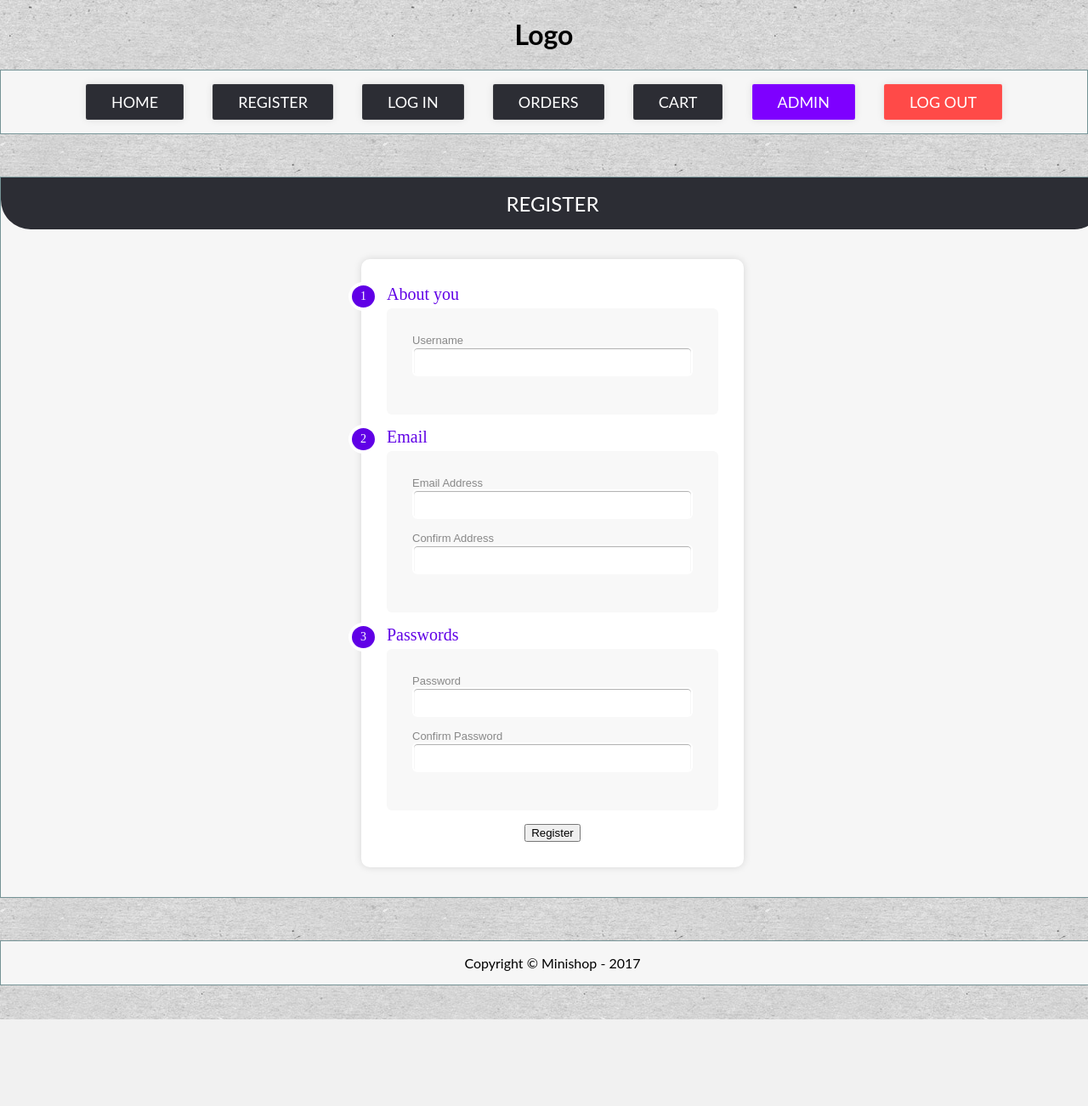
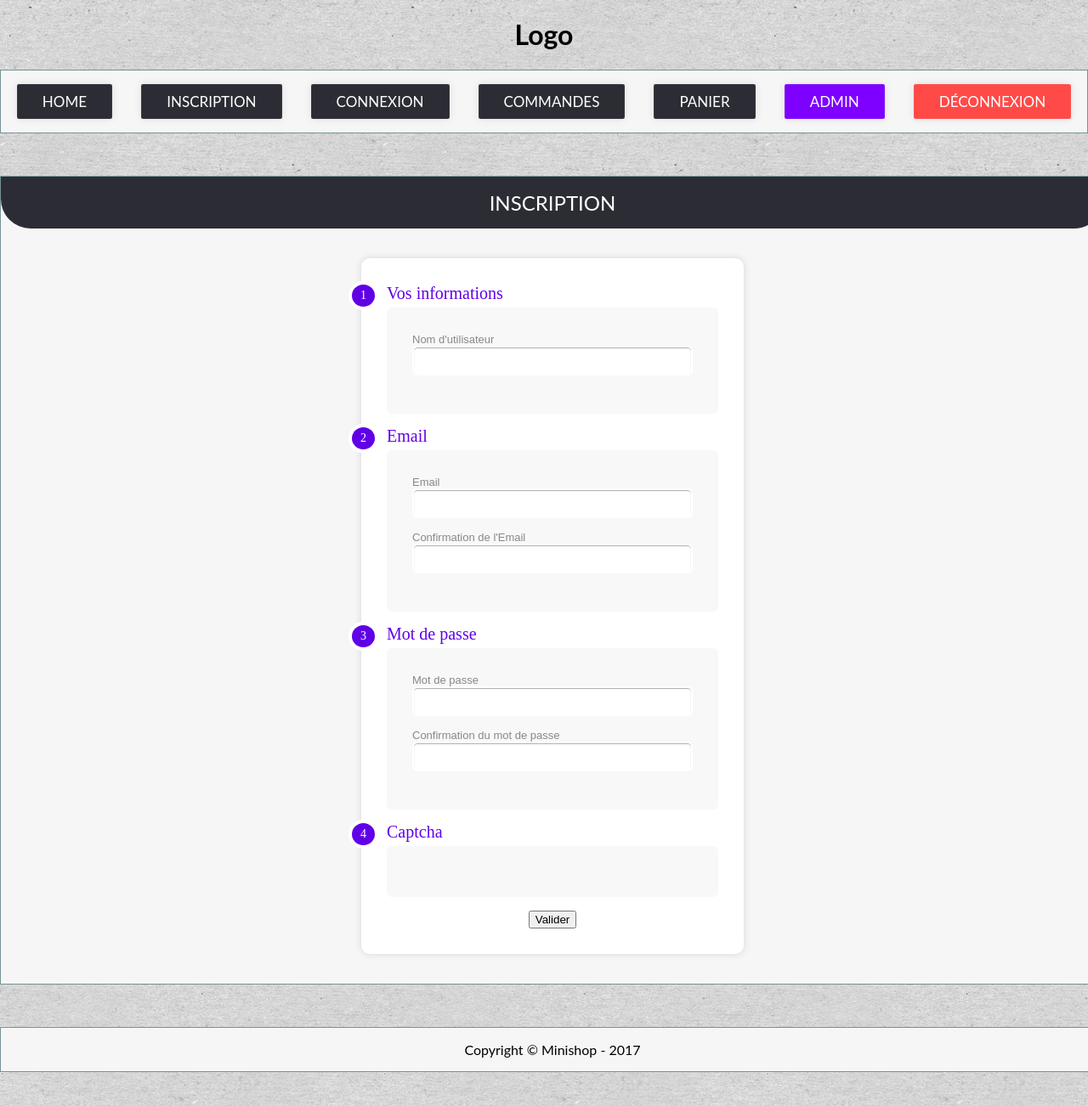
Before and after one commit to bbeldame/minishop, a PHP site: page /register in a window 1280 px wide. Shown: the whole page at 85% size. Before the commit the page ends 1200 px from the top, so only its background shows below. Run offline with PHP 8.4, Linux system fonts and the light colour scheme; some libraries are stand-ins or nearby versions.

Commit message:
Register + login

```diff
--- a/src/private/Routes.php
+++ b/src/private/Routes.php
@@ -31,6 +31,8 @@ addRoute("/admin/order/*",          "admin/order",          ADMIN,      true);
 
 // WOKERS ROUTE
 addRoute("/logout",                 "",                     USER,       false, "logout");
+addRoute("/forms/register",         "",                     GUEST,      false, "forms/register");
+addRoute("/forms/login",            "",                     GUEST,      false, "forms/login");
 session_start();
 
 $routeKey = getRouteKey();
--- a/src/private/functions/app.php
+++ b/src/private/functions/app.php
@@ -9,10 +9,10 @@ function catchNotifications($types=['error', 'success']) {
             continue ;
         switch ($type) {
             case "error":
-                $datas = ["Error !", $_SESSION[$type], "error"];
+                $datas = ["Erreur !", $_SESSION[$type], "error"];
                 break;
             case "success":
-                $datas = ["Success !", $_SESSION[$type], "success"];
+                $datas = ["Succès !", $_SESSION[$type], "success"];
                 break;
             default:
                 break ;
--- a/src/private/functions/user.php
+++ b/src/private/functions/user.php
@@ -1,3 +1,53 @@
 <?php
+  function hashPass($pass) {
+    return hash("sha256", $pass.HASH_SALT);
+  }
 
+  function doesUserExistsByMail($mail) {
+    $mysqli = connectDB();
+    $res = mysqli_query($mysqli, "SELECT id FROM users_template WHERE email=\"".$mail."\";");
+    $found = mysqli_num_rows($res) > 0;
+    closeDB($mysqli);
+    return ($found);
+  }
+
+  function doesUserExistsByUsername($username) {
+    $mysqli = connectDB();
+    $res = mysqli_query($mysqli, "SELECT id FROM users_template WHERE username=\"".$username."\";");
+    $found = mysqli_num_rows($res) > 0;
+    closeDB($mysqli);
+    return ($found);
+  }
+
+  function registerUser($username, $email, $password) {
+    $mysqli = connectDB();
+    $res = mysqli_query($mysqli, "INSERT INTO users_template (username, email, password, `right`)
+      VALUES ('".$username."', '".$email."', '".hashPass($password)."', 1);");
+    closeDB($mysqli);
+    return true;
+  }
+
+  function verifyLogin($username, $password) {
+    $mysqli = connectDB();
+    $res = mysqli_query($mysqli, "SELECT id FROM users_template WHERE
+      username=\"".$username."\" AND password=\"".hashPass($password)."\";");
+    $found = mysqli_num_rows($res) > 0;
+    closeDB($mysqli);
+    return ($found);
+  }
+
+  function getRightsOfUser($username) {
+    $mysqli = connectDB();
+    $res = mysqli_query($mysqli, "SELECT `right` FROM users_template WHERE username='$username' limit 1;");
+    $value = mysqli_fetch_object($res);
+    closeDB($mysqli);
+    return $value->right;
+  }
+
+  function changeRightsOfUser($idUser, $newRights) {
+    $mysqli = connectDB();
+    $res = mysqli_result($mysqli, "UPDATE users_template SET `right`=".$newRights." WHERE id=".$idUser.";");
+    closeDB($mysqli);
+    return true;
+  }
 ?>
--- a/src/private/layout/default.php
+++ b/src/private/layout/default.php
@@ -7,6 +7,7 @@
     <meta name="description" content="<?= META_DESCRIPTION; ?>"/>
     <meta name="keywords" content="<?= META_KEYWORDS; ?>"/>
     <link rel="stylesheet" type="text/css" href="/public/css/minishop.css">
+    <script src='https://www.google.com/recaptcha/api.js'></script>
 </head>
 
 <body>
@@ -19,12 +20,12 @@
 <div id="menu">
     <ul>
         <li><a href="/">Home</a></li>
-        <li><a href="/register">Register</a></li>
-        <li><a href="/login">Log in</a></li>
-        <li><a href="/orders">Orders</a></li>
-        <li><a href="/cart">Cart</a></li>
+        <li><a href="/register">Inscription</a></li>
+        <li><a href="/login">Connexion</a></li>
+        <li><a href="/orders">Commandes</a></li>
+        <li><a href="/cart">Panier</a></li>
         <li><a class="button-admin" href="/admin">Admin</a></li>
-        <li><a class="button-logout" href="/logout">Log out</a></li>
+        <li><a class="button-logout" href="/logout">Déconnexion</a></li>
     </ul>
 </div>
 
--- a/src/private/views/register.php
+++ b/src/private/views/register.php
@@ -1,25 +1,30 @@
-<div class="page-header">Register</div>
+<div class="page-header">Inscription</div>
 
 <div class="form_template">
     <form action="/forms/register" method="POST">
-        <div class="section"><span>1</span>About you</div>
+        <div class="section"><span>1</span>Vos informations</div>
         <div class="inner-wrap">
-            <label>Username <input type="text" name="r-username" /></label>
+            <label>Nom d'utilisateur <input type="text" name="r-username" /></label>
         </div>
 
         <div class="section"><span>2</span>Email</div>
         <div class="inner-wrap">
-            <label>Email Address <input type="email" name="r-email" /></label>
-            <label>Confirm Address <input type="email" name="r-email-confirm" /></label>
+            <label>Email <input type="email" name="r-email" /></label>
+            <label>Confirmation de l'Email <input type="email" name="r-email-confirm" /></label>
         </div>
 
-        <div class="section"><span>3</span>Passwords</div>
+        <div class="section"><span>3</span>Mot de passe</div>
         <div class="inner-wrap">
-            <label>Password <input type="password" name="r-password" /></label>
-            <label>Confirm Password <input type="password" name="r-password-confirm" /></label>
+            <label>Mot de passe <input type="password" name="r-password" /></label>
+            <label>Confirmation du mot de passe <input type="password" name="r-password-confirm" /></label>
+        </div>
+
+        <div class="section"><span>4</span>Captcha</div>
+        <div class="inner-wrap">
+            <div class="g-recaptcha" data-sitekey="6LdmmkAUAAAAAE0ZSbdcdbsAFakrKdfumHBLv5WF"></div>
         </div>
         <div class="button-section text-center">
-            <input type="submit" class="action article-button article-buy" name="r-submit" value="Register">
+            <input type="submit" class="action article-button article-buy" name="r-submit" value="Valider">
         </div>
     </form>
 </div>
--- a/src/public/css/minishop.css
+++ b/src/public/css/minishop.css
@@ -127,7 +127,7 @@ a:hover {
     color: #fff;
     padding: 10px 30px 10px 30px;
     text-transform:uppercase;
-    font-size: 18px;
+    font-size: 17px;
     text-decoration: none;
     display: block;
 }
@@ -135,7 +135,6 @@ a:hover {
 #menu ul li a:hover {
     background: #6000e6;
 }
-
 
 #menu .button-admin {
     background: #7e00ff !important;
```
Also changed, not shown: src/private/views/login.php (+5 -5 lines), src/private/worker/forms/login.php (added, +33 -0 lines), src/private/worker/forms/register.php (added, +52 -0 lines).
